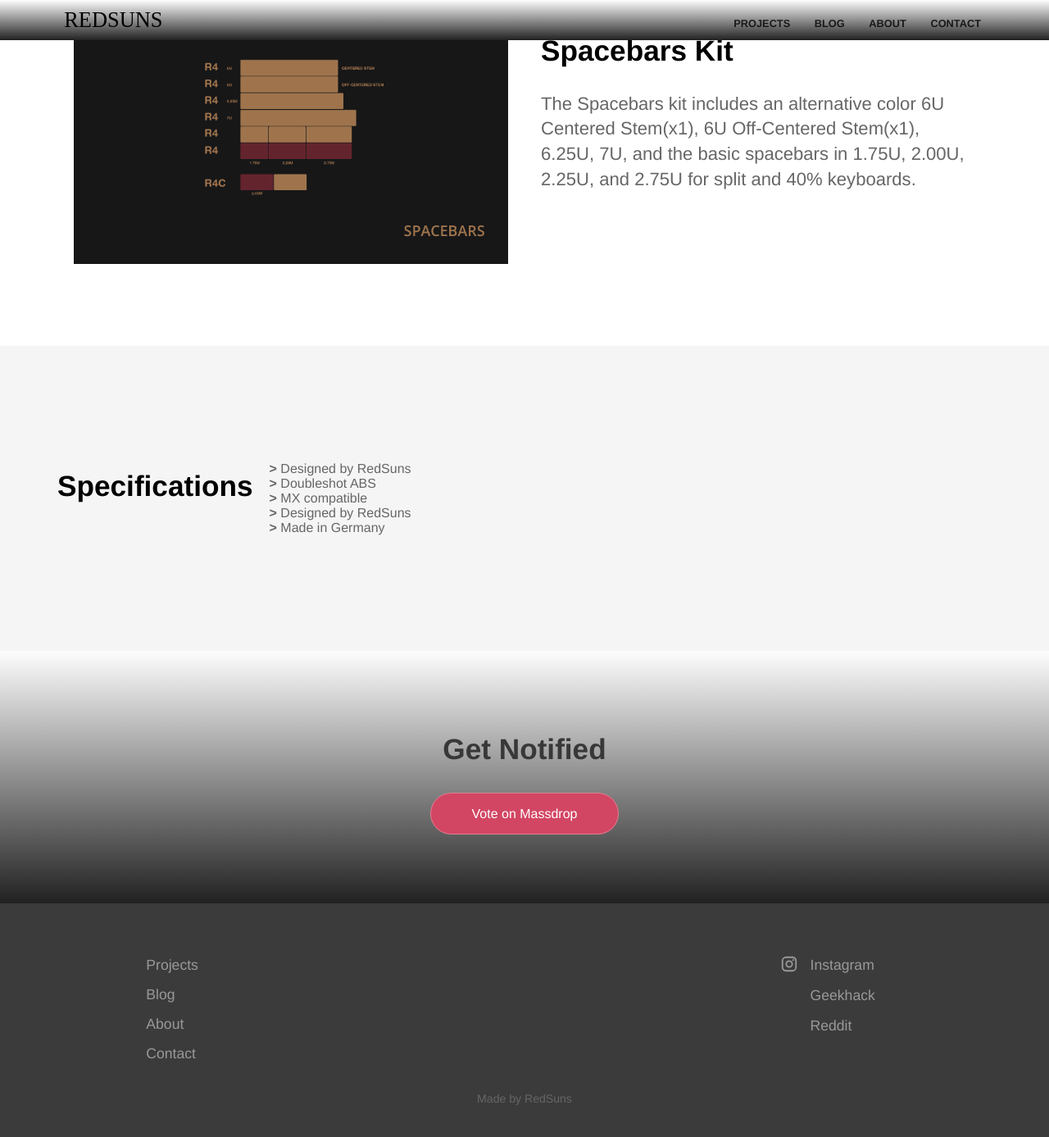
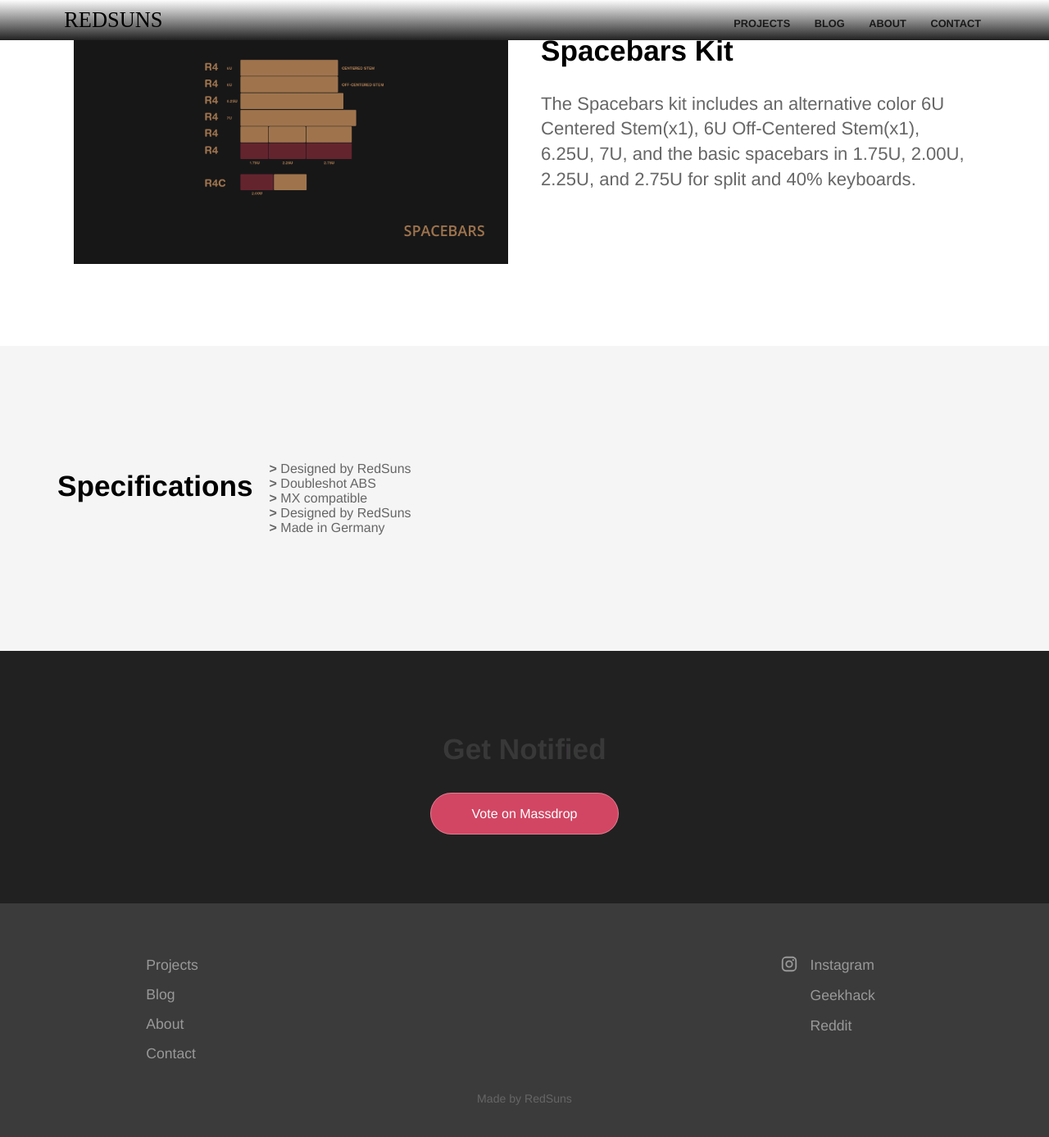
Before and after one commit to RedSunsRMK/redsunsrmk.github.io, a Jekyll site: the page built from index.html, in a window 1280 px wide and 1400 px high, scrolled down 3582 px. Shown: the top 1387 px of the window at 82% size. Built offline with Jekyll 4.4.1, drawn with Linux system fonts in a browser that asks for light colours.

Commit message:
Update landing-page.scss

```diff
--- a/_sass/landing-page.scss
+++ b/_sass/landing-page.scss
@@ -1,5 +1,5 @@
 .bottom-cta {
-	background: linear-gradient(to bottom, $brand-color 0%, $middle-gradient-color 100%);
+	background: #212121;
 	color: #393839;
 	text-align: center;
 	margin: 0;
```
